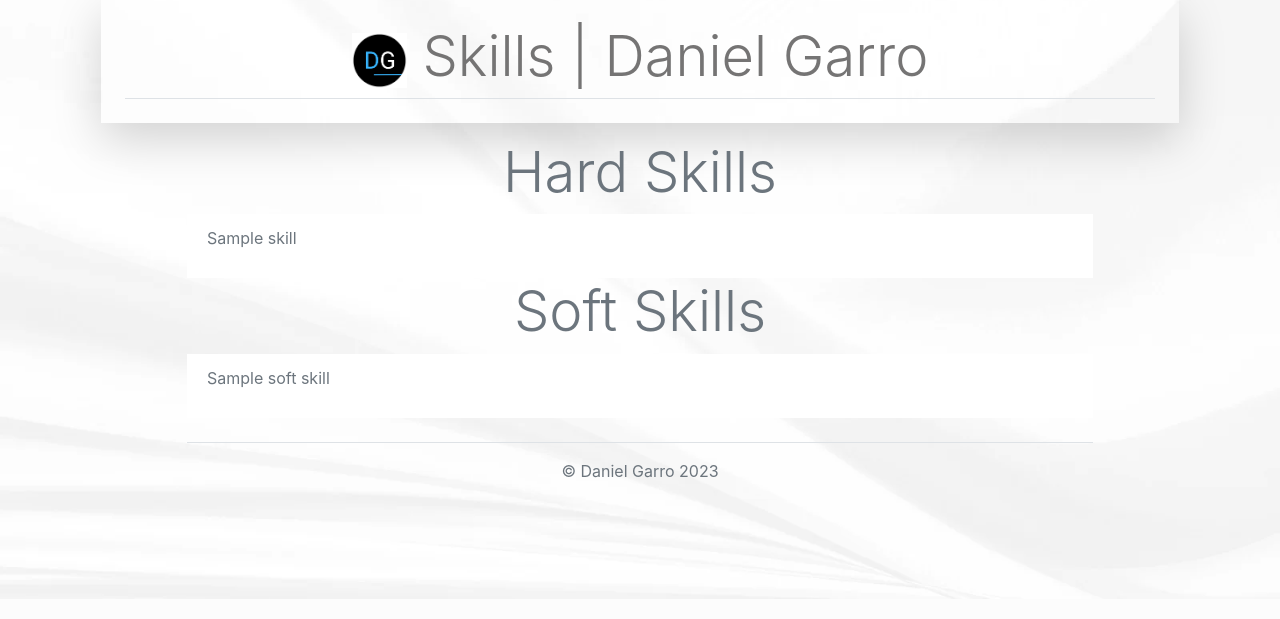
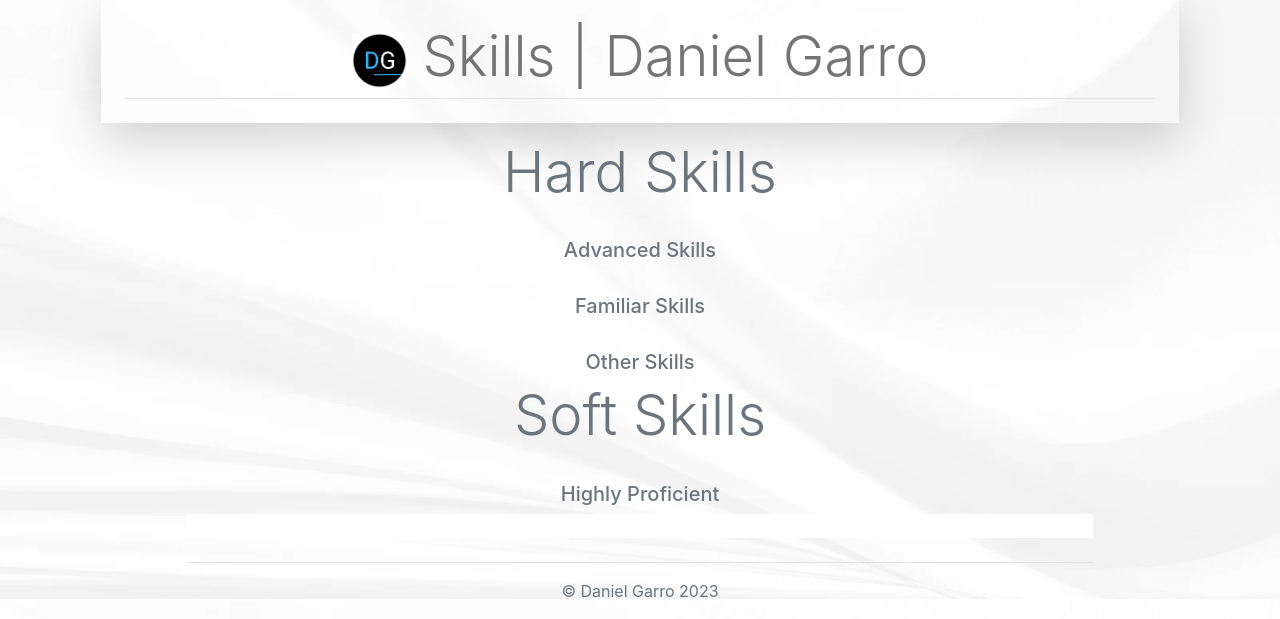
Before and after one commit to dannynow6/my_profile_django, a Django app: template history/templates/history/skills.html in a window 1280 px wide. Shown: the part 201-820 px from the top of the page. Before the commit the page ends 772 px from the top, so only its background shows below. Run offline with Django 3.2, Linux system fonts and the light colour scheme; the template is opened without the code that fills it: most values are stand-ins (such as "Sample title", 1, 10 or a date in 2020); some libraries are stand-ins or nearby versions.

Commit message:
changed skills to display dynamically based on level

```diff
--- a/history/templates/history/skills.html
+++ b/history/templates/history/skills.html
@@ -17,39 +17,51 @@
 <div class="container w-75">
     <article>
         <h5 class="text-secondary text-center display-4">Hard Skills</h5>
+        <br />
+        <h5 class="text-secondary text-center">Advanced Skills</h5>
+        {% for skill in skills %}
         <ul class="list-group list-group-flush">
-            {% for skill in skills %}
+            {% if skill.level == "AL" %}
             <li class="list-group-item text-secondary">
                 <p>{{ skill.name }}</p>
-                {% if skill.level == "AL" %}
-                    <p>Level: Advanced</p>
-                {% endif %}
-                {% if skill.level == "FL" %}
-                    <p>Level: Familiar</p>
-                {% endif %}
-                {% if skill.level == "OL" %}
-                    <p>Level: Other</p>
-                {% endif %}
-            {% endfor %}
+            {% endif %}
             </li>
         </ul>
+        {% endfor %}
+        <br/>
+        <h5 class="text-secondary text-center">Familiar Skills</h5>
+        {% for skill in skills %}
+        <ul class="list-group list-group-flush">
+            {% if skill.level == "FL" %}
+            <li class="list-group-item text-secondary">
+                <p>{{ skill.name }}</p>
+            {% endif %}
+            </li>
+        </ul>
+        {% endfor %}
+         <br/>
+        <h5 class="text-secondary text-center">Other Skills</h5>
+        {% for skill in skills %}
+        <ul class="list-group list-group-flush">
+            {% if skill.level == "OL" %}
+            <li class="list-group-item text-secondary">
+                <p>{{ skill.name }}</p>
+            {% endif %}
+            </li>
+        </ul>
+        {% endfor %}
     </article>
 </div>
 <div class="container w-75">
     <article>
         <h5 class="text-secondary text-center display-4">Soft Skills</h5>
+        <br />
+        <h5 class="text-secondary text-center">Highly Proficient</h5>
         <ul class="list-group list-group-flush">
             {% for soft_skill in soft_skills %}
             <li class="list-group-item text-secondary">
+                {% if soft_skill.proficiency == "HP" %}
                 <p>{{ soft_skill.name }}</p>
-                {% if soft_skill.proficiency == "HP" %}
-                    <p>Proficiency: High</p>
-                {% endif %}
-                {% if soft_skill.proficiency == "MP" %}
-                    <p>Proficiency: Medium</p>
-                {% endif %}
-                {% if soft_skill.proficiency == "LP" %}
-                    <p>Proficiency: Low</p>
                 {% endif %}
             {% endfor %}
             </li>
```
